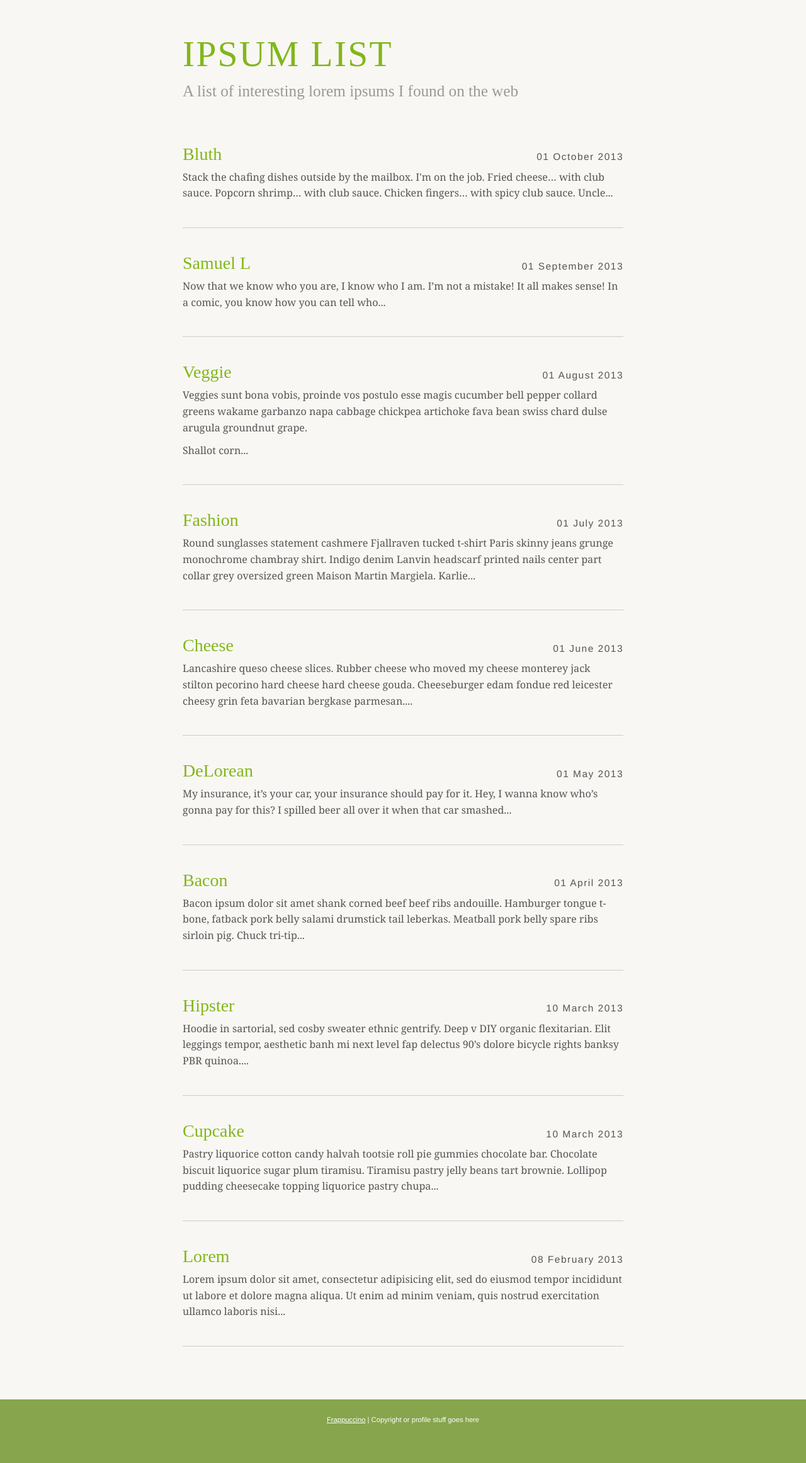
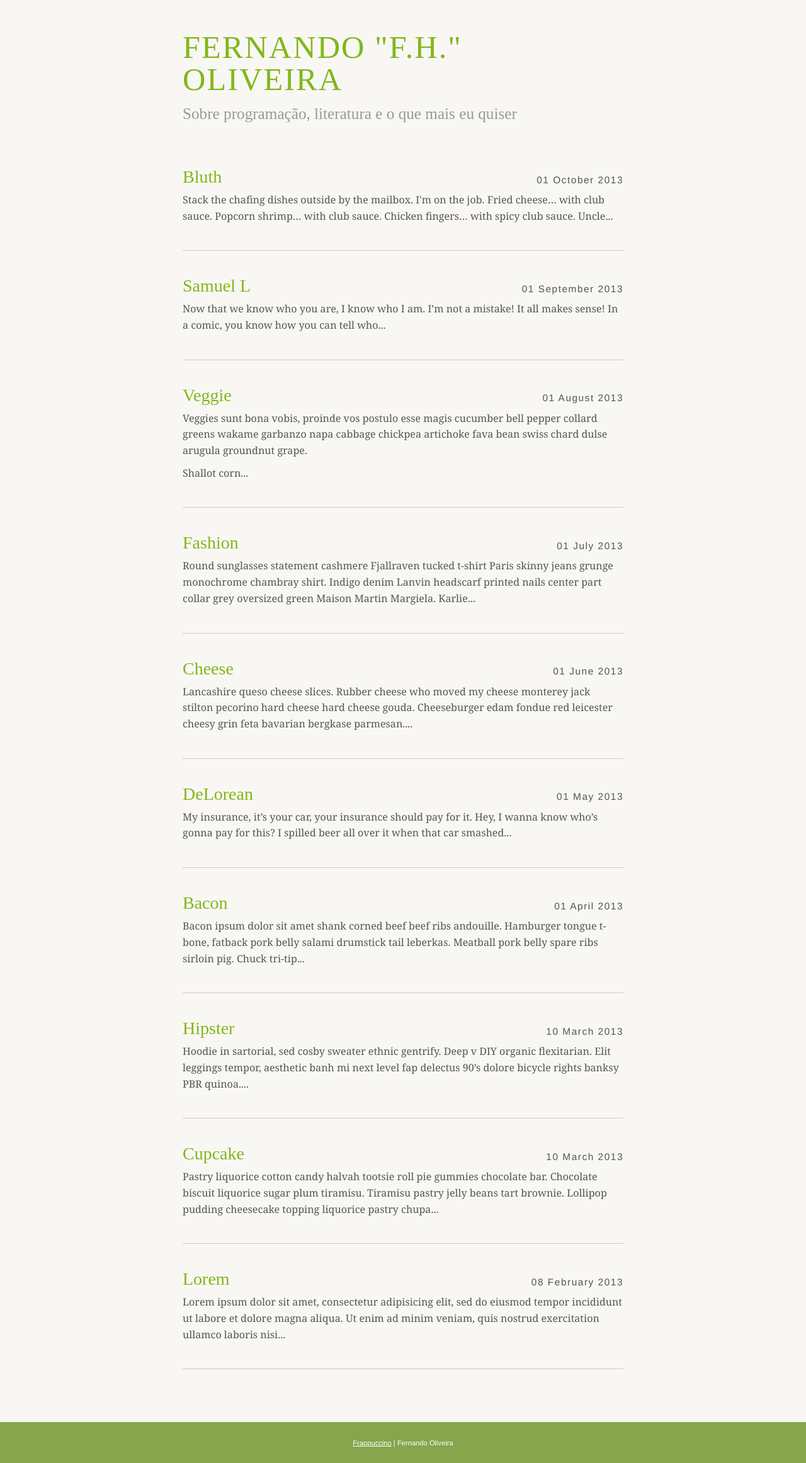
Before and after one commit to fholiveira/fholiveira.github.io, a Jekyll site: the page built from index.html, in a window 1280 px wide. Shown: the whole page at 63% size. Built offline with Jekyll 4.4.1, drawn with Linux system fonts in a browser that asks for light colours; some web fonts are replaced; the list of posts is cut into pages by our own code; before the commit the page ends 2287 px from its top, so only the background shows below that.

Commit message:
Adicionando meus dados

```diff
--- a/_config.yml
+++ b/_config.yml
@@ -1,6 +1,4 @@
 # visit https://github.com/mojombo/jekyll/wiki/Configuration for more settings
 
-auto: true # automatically update your jekyll
-server: true # runs a local server
 paginate: 10 # pagination basted on number of posts
 exclude: ["Gemfile", "Gemfile.lock", "README.md", 'sass', 'watch.sh', 'style.scss'] # files to exclude
--- a/_layouts/default.html
+++ b/_layouts/default.html
@@ -8,7 +8,7 @@
 		-->
 		<meta http-equiv="X-UA-Compatible" content="IE=edge,chrome=1">
 		<link rel="author" href="/humans.txt">
-		<meta name="description" content="Description Goes Here">
+		<meta name="description" content="Sobre programação, literatura e o que mais eu quiser">
 		<link rel="stylesheet" href="/css/style.css">
 		<!--[if IE 7]>
 			<html class="ie7">
@@ -36,7 +36,7 @@
 
 	<footer>
 		<div class="container">
-			<a href="http://richbray.me/frap/">Frappuccino</a> | Copyright or profile stuff goes here
+			<a href="http://richbray.me/frap/">Frappuccino</a> | Fernando Oliveira
 		</div>
 	</footer>
 
--- a/css/sass/custom/_style.scss
+++ b/css/sass/custom/_style.scss
@@ -90,6 +90,10 @@ hr{
         margin-top: 1em;
         letter-spacing: 0.04em;
         color: $greenSpotify;
+    }
+
+    .blog-title{
+        font-size: 3.6em;
     }
 
     .sub-title{
--- a/index.html
+++ b/index.html
@@ -8,8 +8,8 @@ title: Mainpage
     <main class="container">
     	<div class="row-fluid">
     		<section class="content">
-    		  <h1>Ipsum List</h1>
-          <div class="sub-title">A list of interesting lorem ipsums I found on the web</div>
+    		  <h1 class="blog-title">Fernando "F.H." Oliveira</h1>
+          <div class="sub-title">Sobre programação, literatura e o que mais eu quiser</div>
     		</section>
     		<ul class="entries">
     		{% for post in paginator.posts %}
```
Also changed, not shown: other parts of index.html (+5 -5 lines), humans.txt (+3 -4 lines), css/style.css, 2 other files.
